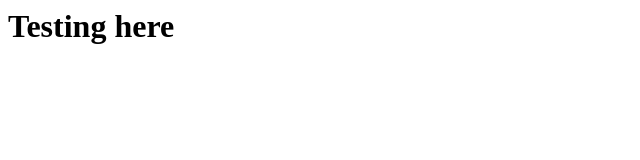
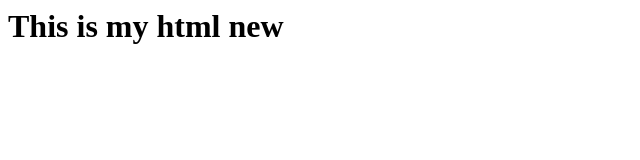
Before and after one commit to sam11111/First_Repo, a plain HTML site: page My_Project/index.html in a window 1280 px wide. Shown: the whole page, without its empty margins (0-640 px from the left). Drawn offline with Linux system fonts and the light colour scheme.

```diff
--- a/My_Project/index.html
+++ b/My_Project/index.html
@@ -1 +1 @@
-<h1>Testing here</h1>
+<h1>This is my html new</h1>
```
Also changed, not shown: 2 other files.
